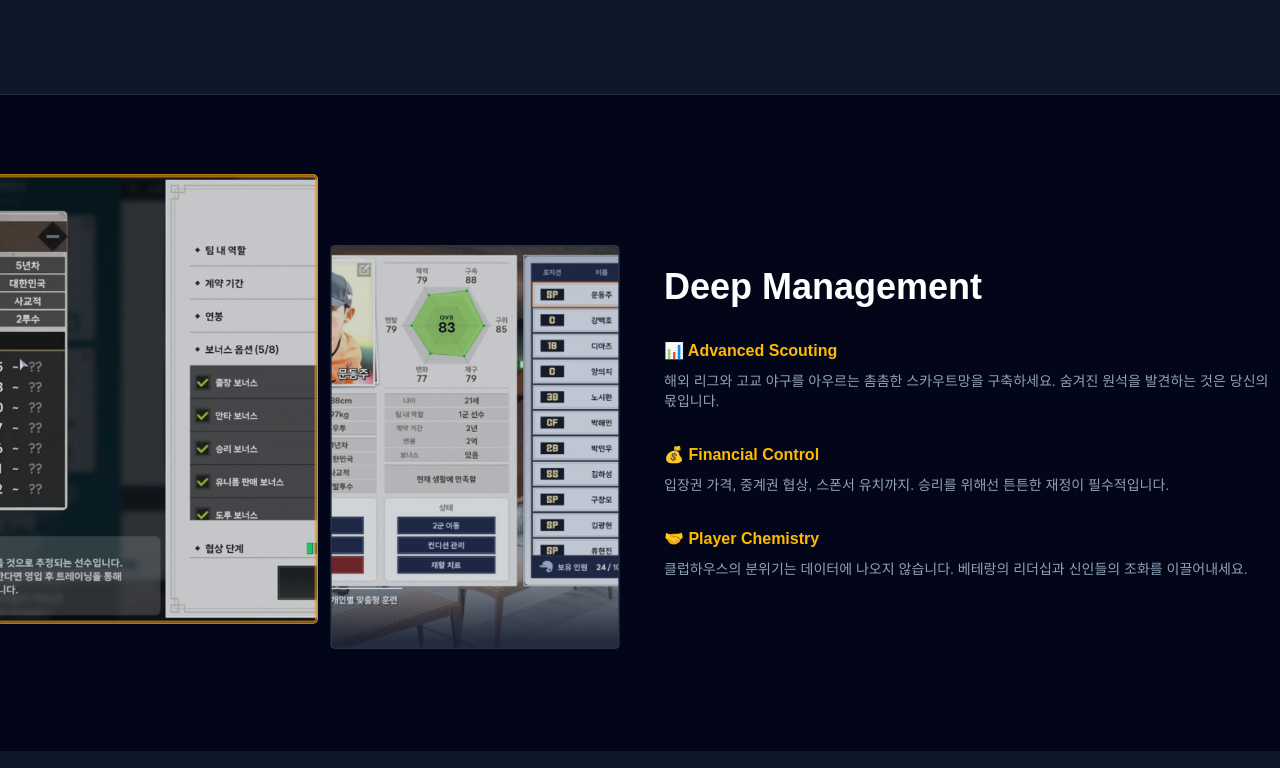
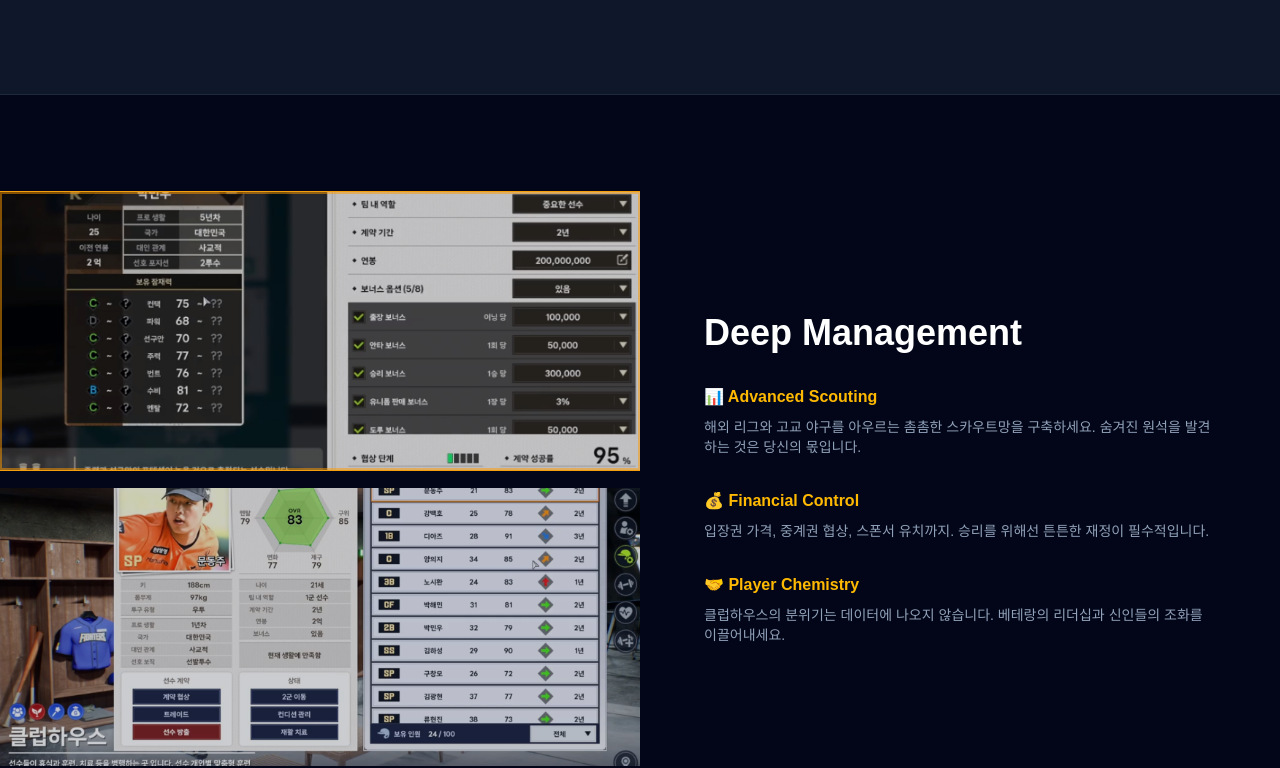
Before and after one commit to arotech-inc/bcm, a Next.js app: page / in a window 1280 px wide. Shown: the part 2300-3068 px from the top of the page. Built offline with nearby package versions, Linux system fonts and the light colour scheme.

Commit message:
Deep Management image modify

```diff
--- a/app/page.tsx
+++ b/app/page.tsx
@@ -70,7 +70,7 @@ export default function BcmHome() {
     el.style.transform = `translateX(-${posRef.current}px)`;
   };
 
-  const screenshots = ["/bcm1.png", "/bcm2.png", "/bcm3.png", "/bcm4.png", "/bcm5.png"];
+  const screenshots = ["/bcm1.png", "/bcm2.png", "/bcm3.png", "/bcm4.png", "/bcm5.jpg"];
   const scrollImgs = [...screenshots, ...screenshots];
 
   /* 확대 대상 결정 */
@@ -196,43 +196,56 @@ export default function BcmHome() {
       </section>
 
       {/* ================= MANAGEMENT FEATURES ================= */}
-      <section id="features" className="py-24 px-2 bg-slate-950">
-        <div className="max-w-7xl mx-auto grid md:grid-cols-2 gap-8 items-center">
-          <div className="order-2 md:order-1 grid grid-cols-2 gap-5">
+      <section id="features" className="py-24 bg-slate-950">
+        <div className="grid md:grid-cols-2 items-center">
+          {/* 이미지 컬럼 - 여백 없이 full width */}
+          <div className="order-2 md:order-1 flex flex-col gap-4">
             {/* 이미지 1 */}
-            <motion.div
-              className="h-[26rem] bg-slate-800 rounded-sm border relative overflow-hidden cursor-pointer"
-              animate={{
-                scale: expandedImg === 0 ? 1.08 : 0.97,
-                borderColor: expandedImg === 0 ? "rgb(245,158,11)" : "rgb(51,65,85)"
+            <div
+              className="relative w-full overflow-hidden cursor-pointer border-y transition-colors duration-700"
+              style={{
+                aspectRatio: "16/7",
+                borderColor: expandedImg === 0 ? "rgb(245,158,11)" : "transparent"
               }}
-              transition={{ duration: 0.8, ease: "easeInOut" }}
               onMouseEnter={() => handleDmEnter(0)}
               onMouseLeave={handleDmLeave}
             >
-              <Image src="/bcm-feat1.jpg" alt="Scouting" fill className="object-cover opacity-80" />
+              <motion.div
+                className="absolute inset-0"
+                animate={{ scale: expandedImg === 0 ? 1.07 : 1 }}
+                transition={{ duration: 0.8, ease: "easeInOut" }}
+              >
+                <Image src="/bcm-feat1.jpg" alt="Scouting" fill className="object-cover opacity-80" />
+              </motion.div>
               {expandedImg === 0 && (
-                <div className="absolute inset-0 ring-2 ring-amber-500/60 ring-inset pointer-events-none" />
+                <div className="absolute inset-0 ring-2 ring-amber-500/50 ring-inset pointer-events-none z-10" />
               )}
-            </motion.div>
+            </div>
             {/* 이미지 2 */}
-            <motion.div
-              className="h-[26rem] bg-slate-800 rounded-sm border relative overflow-hidden cursor-pointer mt-12"
-              animate={{
-                scale: expandedImg === 1 ? 1.08 : 0.97,
-                borderColor: expandedImg === 1 ? "rgb(245,158,11)" : "rgb(51,65,85)"
+            <div
+              className="relative w-full overflow-hidden cursor-pointer border-y transition-colors duration-700"
+              style={{
+                aspectRatio: "16/7",
+                borderColor: expandedImg === 1 ? "rgb(245,158,11)" : "transparent"
               }}
-              transition={{ duration: 0.8, ease: "easeInOut" }}
               onMouseEnter={() => handleDmEnter(1)}
               onMouseLeave={handleDmLeave}
             >
-              <Image src="/bcm-feat2.jpg" alt="Finances" fill className="object-cover opacity-80" />
+              <motion.div
+                className="absolute inset-0"
+                animate={{ scale: expandedImg === 1 ? 1.07 : 1 }}
+                transition={{ duration: 0.8, ease: "easeInOut" }}
+              >
+                <Image src="/bcm-feat2.jpg" alt="Finances" fill className="object-cover opacity-80" />
+              </motion.div>
               {expandedImg === 1 && (
-                <div className="absolute inset-0 ring-2 ring-amber-500/60 ring-inset pointer-events-none" />
+                <div className="absolute inset-0 ring-2 ring-amber-500/50 ring-inset pointer-events-none z-10" />
               )}
-            </motion.div>
+            </div>
           </div>
-          <div className="order-1 md:order-2 pl-2">
+
+          {/* 텍스트 컬럼 */}
+          <div className="order-1 md:order-2 px-10 md:px-16 py-12 md:py-0">
             <h2 className="text-4xl font-bold text-white mb-8">Deep Management</h2>
             <div className="space-y-8">
               <div>
```
